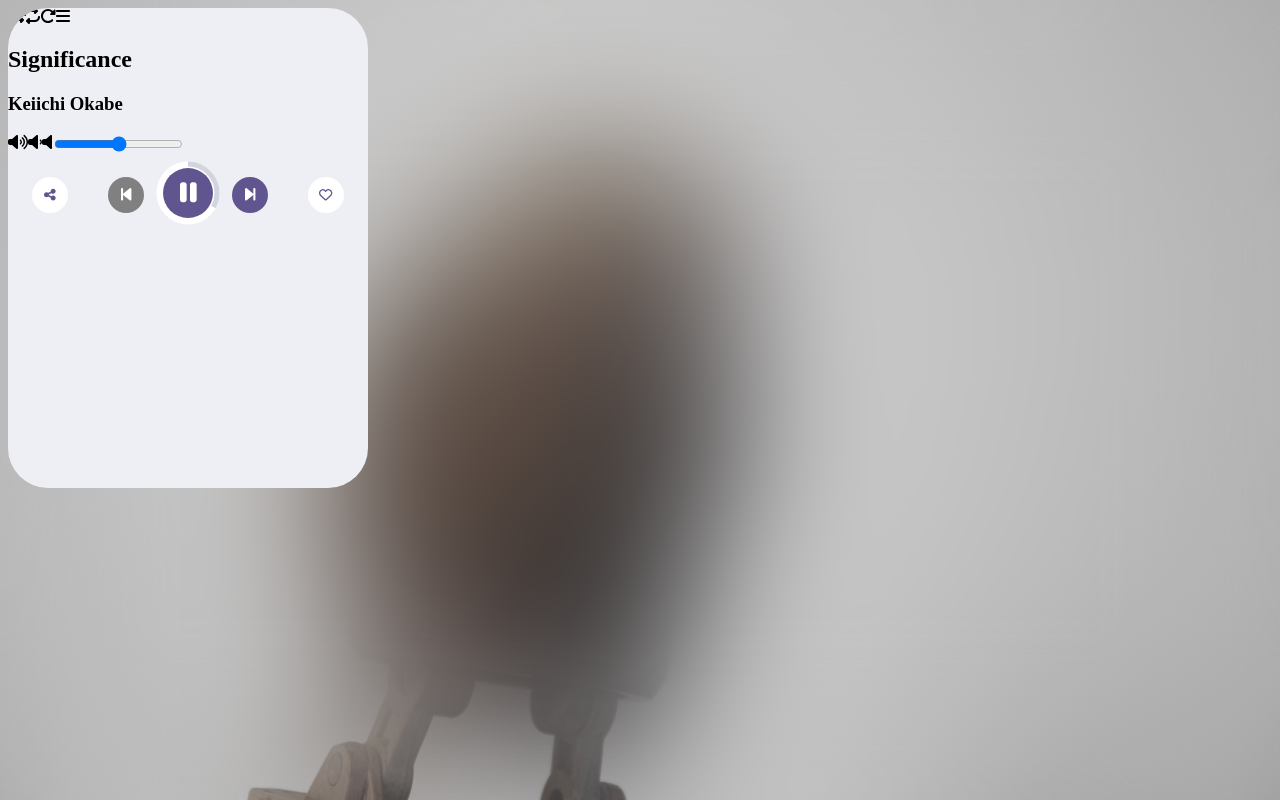
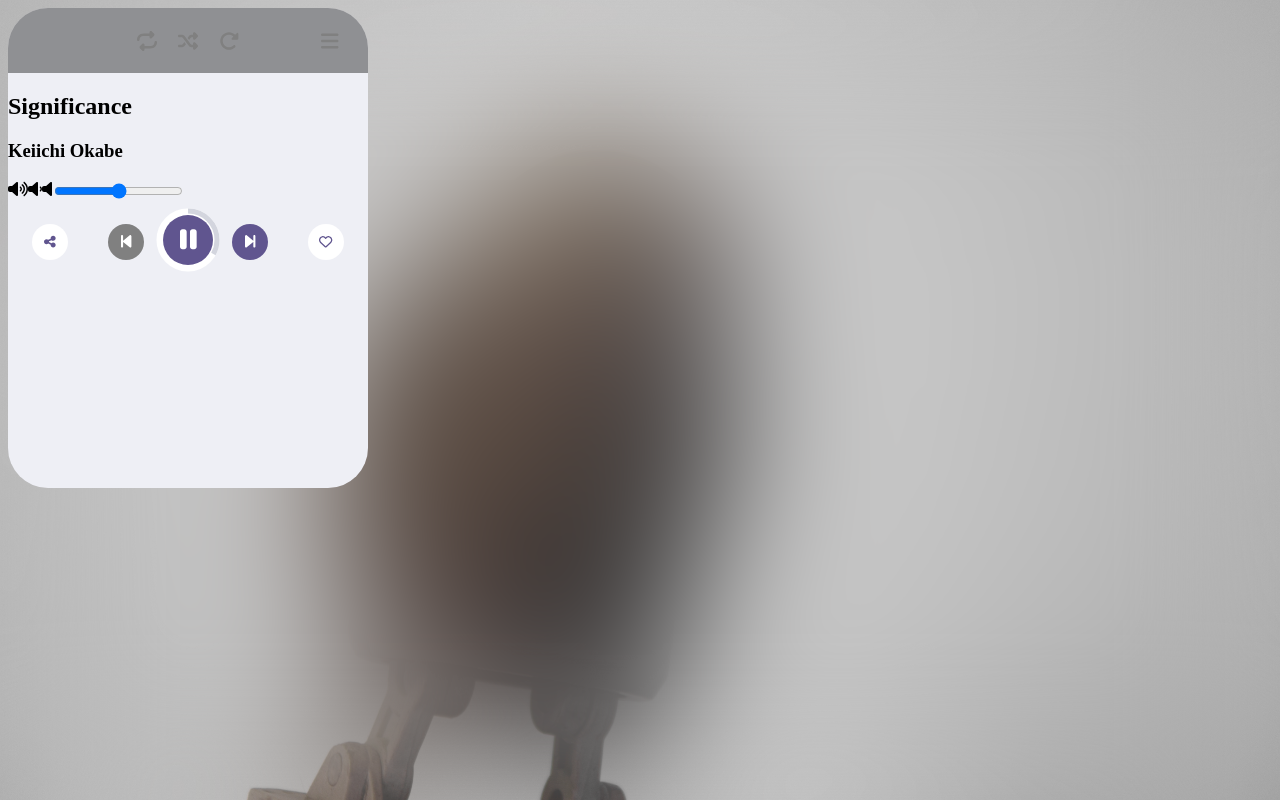
Before and after one commit to bartoszkwiatek/music-player, a Vue app: page / in a window 1280 px wide. Built offline with nearby package versions, Linux system fonts and the light colour scheme.

Commit message:
feat: polish topbar component

```diff
--- a/src/components/player/PlayerTopbar.vue
+++ b/src/components/player/PlayerTopbar.vue
@@ -1,24 +1,50 @@
 <template>
-  <div style="display: flex">
-    <FontAwesomeIcon icon="fa-shuffle" />
-    <FontAwesomeIcon icon="fa-repeat" />
-    <FontAwesomeIcon icon="fa-rotate-right" />
-    <div @click="openPlaylist">
-      <FontAwesomeIcon icon="fa-bars" />
-    </div>
+  <div class="top-bar">
+    <RoundButton
+      v-for="[setting, value] in settingArray"
+      :key="setting"
+      @click.native="toggleSetting(setting)"
+      :color="value ? 'white' : 'gray'"
+      :icon="settingIcon[setting]"
+      backgroundColor="transparent"
+      size="xl"
+    />
+    <RoundButton
+      @click.native="openPlaylist"
+      icon="fa-bars"
+      color="gray"
+      backgroundColor="transparent"
+      class="menu"
+      size="xl"
+    />
   </div>
 </template>
 
 <script>
 import { mapMutations } from "vuex";
-import { FontAwesomeIcon } from "@fortawesome/vue-fontawesome";
+
+import RoundButton from "../common/RoundButton.vue";
 
 export default {
   name: "PlayerTopbar",
-  components: { FontAwesomeIcon },
+  components: { RoundButton },
+  data() {
+    return {
+      settingIcon: {
+        random: "fa-shuffle",
+        repeat: "fa-repeat",
+        loop: "fa-rotate-right",
+      },
+    };
+  },
   computed: {
     settings() {
       return this.$store.state.settings;
+    },
+    settingArray() {
+      return Object.entries(this.settings).filter(
+        ([setting]) => setting !== "volume"
+      );
     },
   },
   methods: {
@@ -26,8 +52,32 @@ export default {
     openPlaylist() {
       this.$emit("open-playlist");
     },
+    toggleSetting(setting) {
+      this.setSettings({
+        [setting]: !this.settings[setting],
+      });
+    },
   },
 };
 </script>
 
-<style scoped></style>
+<style lang="scss" scoped>
+.top-bar {
+  position: relative;
+  display: flex;
+  align-items: center;
+  justify-content: center;
+  gap: 5px;
+  height: 65px;
+  width: 100%;
+  background-color: rgba(0, 0, 0, 0.4);
+}
+.settings {
+  display: flex;
+  align-items: center;
+}
+.menu {
+  position: absolute;
+  right: 20px;
+}
+</style>
```
